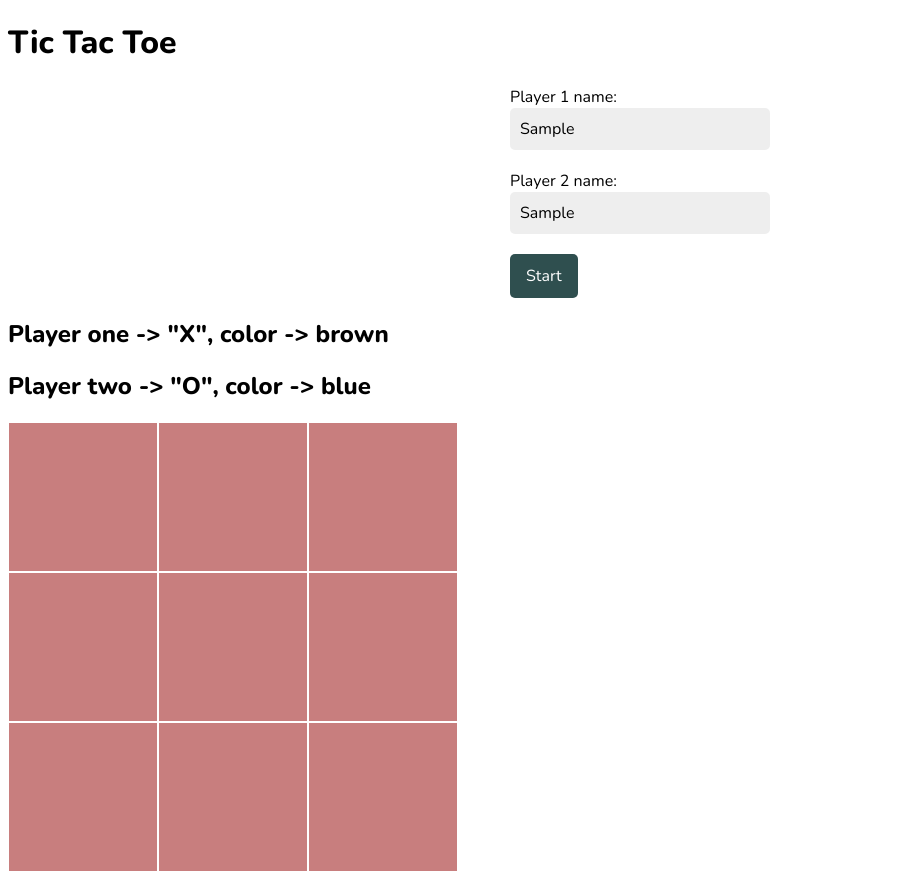
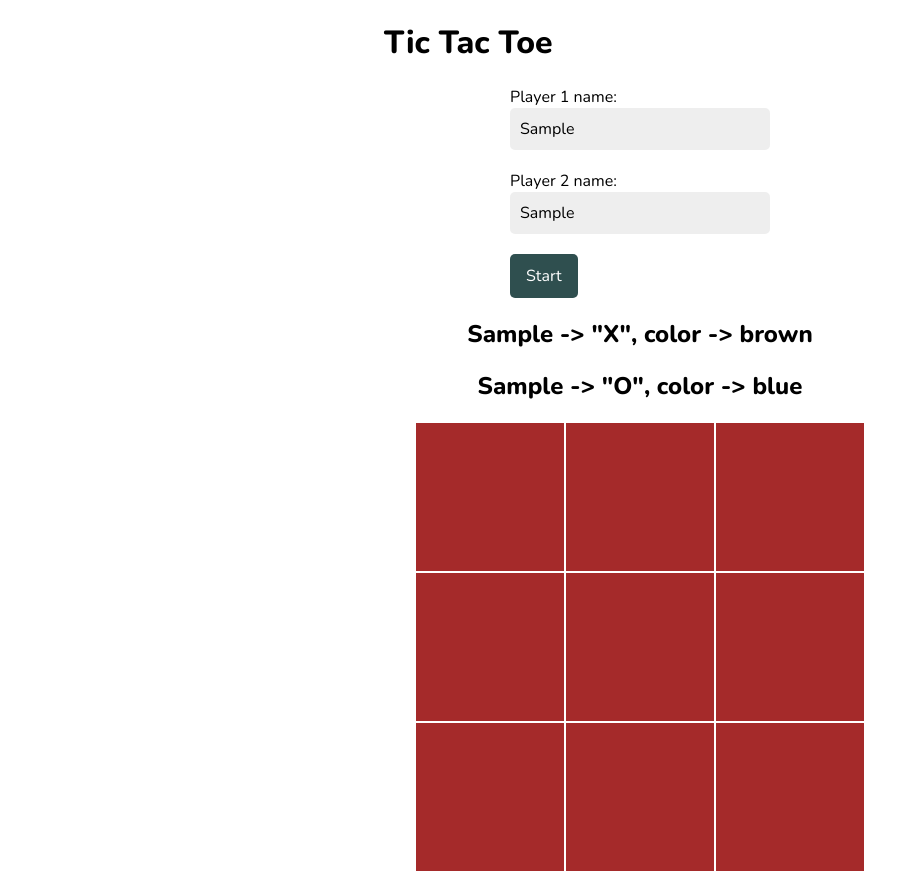
Before and after one commit to tirthajyoti-ghosh/tic-tac-toe-js, a plain HTML site: page index.html in a window 1280 px wide. Both pictures are taken after typing "Sample", "Sample" into the empty fields and a click on the button "Start". Shown: the whole page, without its empty margins (0-919 px from the left). Drawn offline with nearby package versions, Linux system fonts and the light colour scheme.

Commit message:
Add logic of input module

```diff
--- a/index.html
+++ b/index.html
@@ -7,19 +7,19 @@
 
   <link rel="stylesheet" href="style.css">
 </head>
-<body onload="gamePlay()">
+<body>
   <h1>Tic Tac Toe</h1>
-  <form action="javascript: input(this)" class="form">
+  <form action="javascript: initPlayers(this)" class="form">
     <div class="field">
       <label for="player1">
         Player 1 name:
-        <input type="text" name="player1">
+        <input type="text" id="player1" required>
       </label>
     </div>
     <div class="field">
       <label for="player2">
         Player 2 name:
-        <input type="text" name="player2">
+        <input type="text" id="player2" required>
       </label>
     </div>
 
@@ -28,8 +28,7 @@
     </div>
   </form>
 
-  <h2>Player one -> "X", color -> brown</h2>
-  <h2>Player two -> "O", color -> blue</h2>
+  <div id="info"></div>
 
   <div id="board" class="player-1 disabled">
     <div id="reset">
--- a/script/player.js
+++ b/script/player.js
@@ -1,6 +1,6 @@
 /* eslint-disable no-unused-vars */
 
-const Player = (token) => ({
-  token,
+const Player = (name) => ({
+  name,
   moves: [],
 });
--- a/script/script.js
+++ b/script/script.js
@@ -12,10 +12,7 @@ const gameController = (() => {
     });
   };
 
-  const run = () => {
-    const player1 = Player('X');
-    const player2 = Player('O');
-
+  const run = (player1, player2) => {
     const { board } = gameBoard;
     const { cells } = gameBoard;
 
@@ -45,12 +42,12 @@ const gameController = (() => {
         let hasWon = 0;
 
         if (game.isWinner(player1.moves)) {
-          reset('Player 1 has won!');
+          reset(`${player1.name} has won!`);
           hasWon = 1;
         }
 
         if (game.isWinner(player2.moves)) {
-          reset('Player 2 has won!');
+          reset(`${player2.name} has won!`);
           hasWon = 1;
         }
 
@@ -66,6 +63,22 @@ const gameController = (() => {
   };
 })();
 
-function gamePlay() {
-  gameController.run();
+
+function initPlayers(form) {
+  const player1Obj = Player(form.player1.value);
+  const player2Obj = Player(form.player2.value);
+
+  const info = document.getElementById('info');
+  const name1 = document.createElement('h2');
+  const name2 = document.createElement('h2');
+
+  name1.innerText = `${form.player1.value} -> "X", color -> brown`;
+  name2.innerText = `${form.player2.value} -> "O", color -> blue`;
+
+  info.appendChild(name1);
+  info.appendChild(name2);
+
+  document.getElementById('board').classList.remove('disabled');
+
+  gameController.run(player1Obj, player2Obj);
 }
--- a/style.css
+++ b/style.css
@@ -3,6 +3,11 @@
 * {
   box-sizing: border-box;
   font-family: 'Nunito', sans-serif;
+}
+
+body {
+  width: 40%;
+  margin: 0 auto;
 }
 
 .btn {
@@ -48,12 +53,17 @@
   font-size: 16px;
 }
 
+#info {
+  text-align: center;
+}
+
 #board {
   display: flex;
   background-color: brown;
   width: 450px;
   flex-wrap: wrap;
   position: relative;
+  margin: 0 auto;
 }
 
 #board #reset {
```
